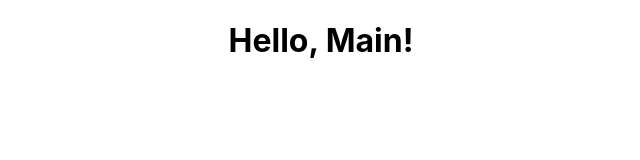
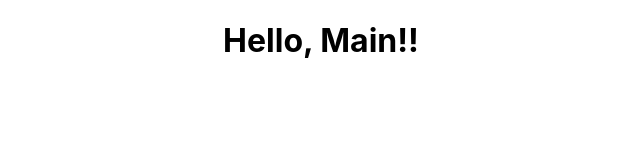
Before and after one commit to martinsutherland/AzurePipelineDemo, a React (Create React App) app: page / in a window 1280 px wide. Shown: the top 160 px of the page, without its empty margins (319-959 px from the left). Built offline with nearby package versions, Linux system fonts and the light colour scheme.

Commit message:
updated h1 text

```diff
--- a/src/App.js
+++ b/src/App.js
@@ -6,7 +6,7 @@ const App = () => {
 
 
       <div className='data'>
-        <div> <h1>Hello, Main!</h1></div>
+        <div> <h1>Hello, Main!!</h1></div>
      </div>
 
 
```
